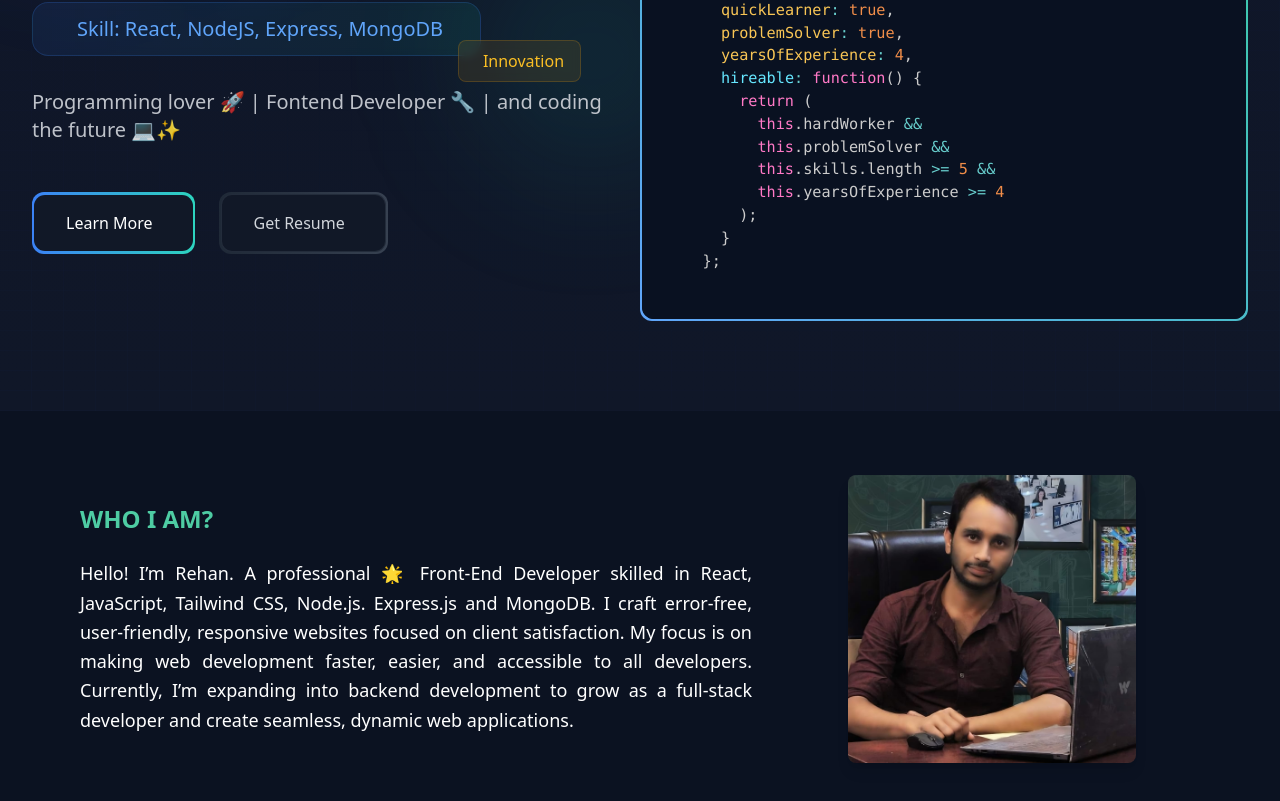
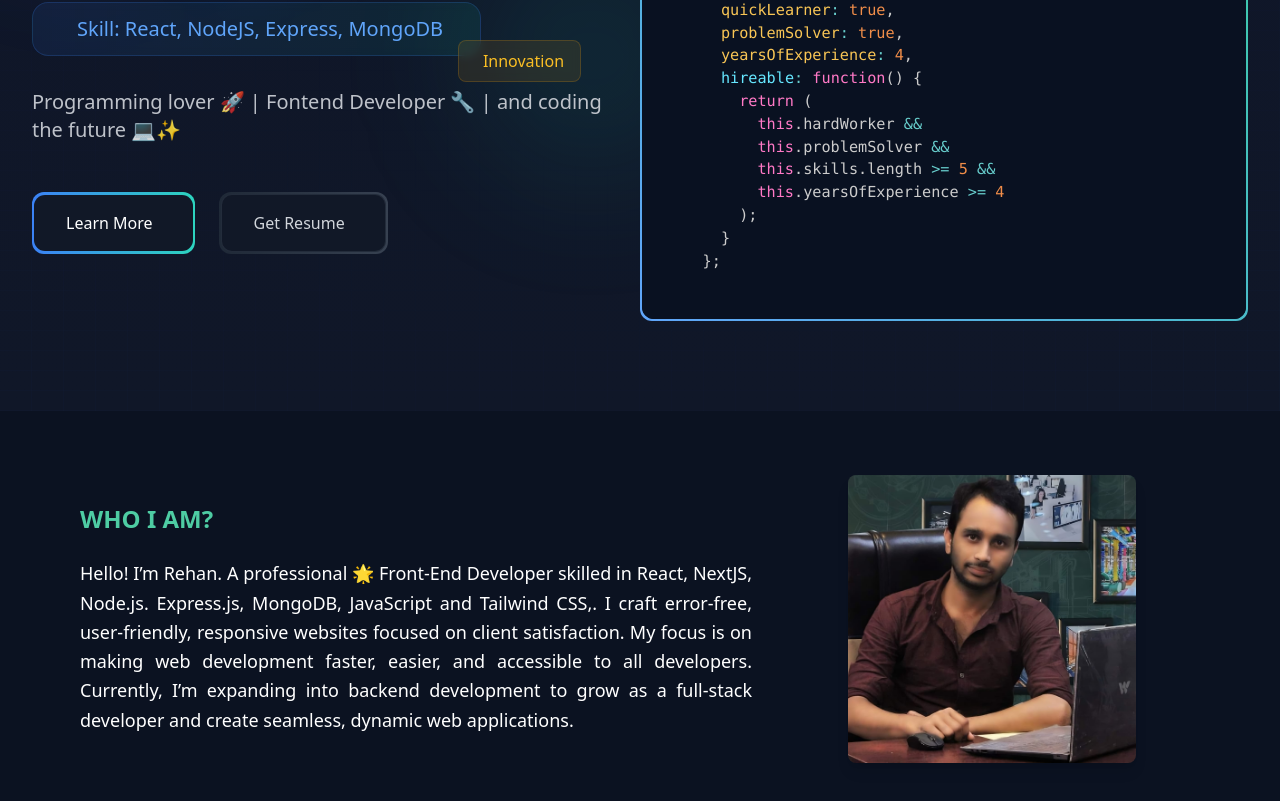
Before and after one commit to rehan606/Unique-Portfolio, a React (Vite) app: page / in a window 1280 px wide. Shown: the part 389-1190 px from the top of the page. Built offline with nearby package versions, Linux system fonts and the light colour scheme.

Commit message:
update portpolio section

```diff
--- a/src/components/PortfolioPage.jsx
+++ b/src/components/PortfolioPage.jsx
@@ -8,7 +8,7 @@ const AboutMe = () => {
         <div className="content max-w-2xl md:w-6/12 lg:w-8/12 ">
           <h2 className="text-[#4ECCA3] text-2xl font-bold mb-6">WHO I AM?</h2>
           <p className="text-lg leading-relaxed text-justify">
-            Hello! I’m Rehan. A professional 🌟 Front-End Developer skilled in React, JavaScript, Tailwind CSS, Node.js. Express.js and MongoDB. I craft error-free, user-friendly, responsive websites focused on client satisfaction.
+            Hello! I’m Rehan. A professional 🌟 Front-End Developer skilled in React, NextJS,  Node.js. Express.js, MongoDB, JavaScript and Tailwind CSS,. I craft error-free, user-friendly, responsive websites focused on client satisfaction.
             My focus is on
             making web development faster, easier, and accessible to all
             developers. Currently, I’m expanding into backend development to
```
